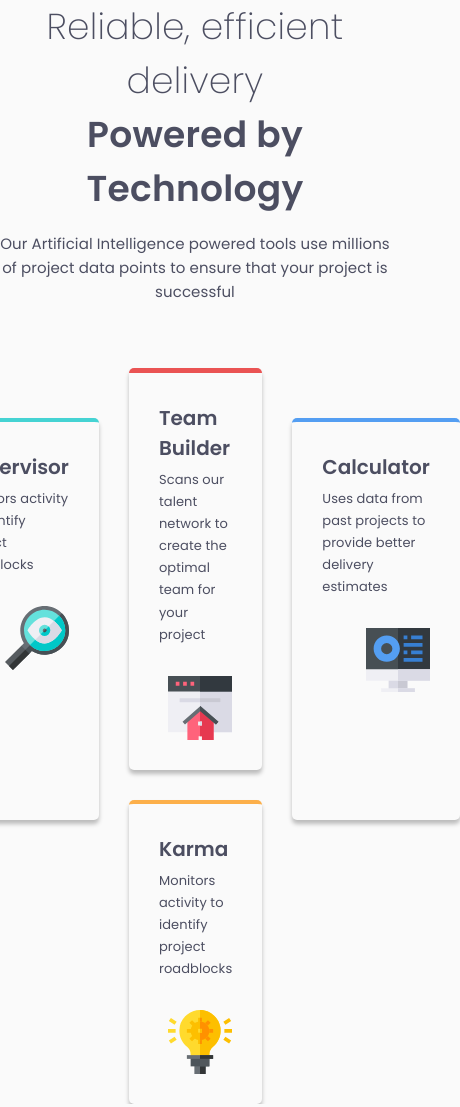
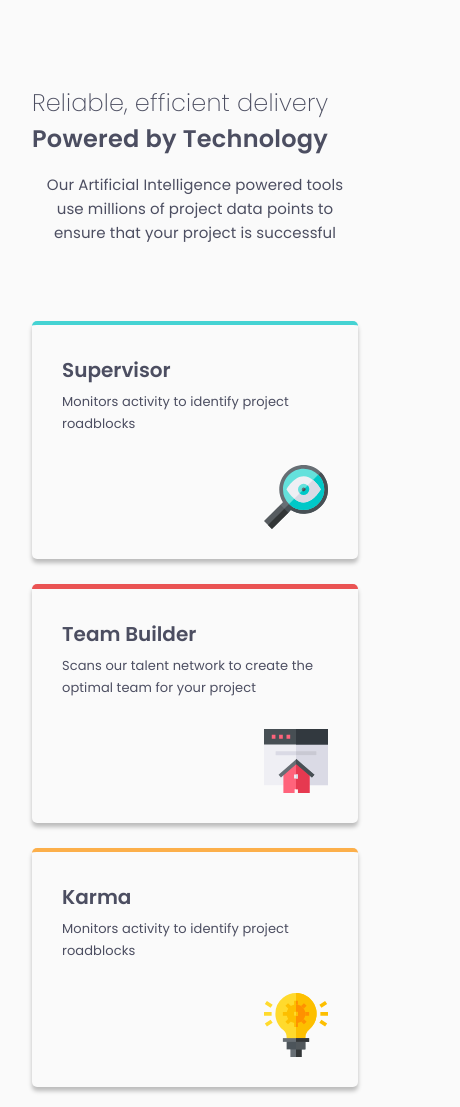
Before and after one commit to JGedd/fem-four-card-feature, a plain HTML site: page index.html in a window 390 px wide. Shown: the top 1107 px of the page, 460 px wide, since content can reach past the window. Drawn offline with Linux system fonts and the light colour scheme.

Commit message:
updated four card feature

```diff
--- a/index.html
+++ b/index.html
@@ -11,9 +11,9 @@
       sizes="32x32"
       href="./images/favicon-32x32.png"
     />
+    <link rel="stylesheet" href="./css/style.min.css" />
+    <title>Frontend Mentor | Four card feature section</title>
 
-    <title>Frontend Mentor | Four card feature section</title>
-    <link rel="stylesheet" href="css/style.css" />
   </head>
   <body>
     <header class="header">
@@ -25,6 +25,7 @@
       </p>
     </header>
 
+<main>
   <div class="container">
     <div class="card card--supervisor">
       <div class="card__text">
@@ -79,5 +80,7 @@
       />
     </div>
   </div>
+</main>
+
   </body>
 </html>
--- a/sass/_base.scss
+++ /dev/null
@@ -1,42 +0,0 @@
-@import url("https://fonts.googleapis.com/css2?family=Poppins:wght@200;400;600&display=swap");
-
-:root {
-  --red: hsl(0, 78%, 62%);
-  --cyan: hsl(180, 62%, 55%);
-  --orange: hsl(34, 97%, 64%);
-  --blue: hsl(212, 86%, 64%);
-  --very-dark-blue: hsl(234, 12%, 34%);
-  --grayish-blue: hsl(229, 6%, 66%);
-  --very-light-gray: hsl(0, 0%, 98%);
-}
-
-$bp-desktop: 90em; //1440px
-$bp-mobile: 23.43em; //375px
-
-* {
-  margin: 0;
-  padding: 0;
-}
-
-*,
-*::before,
-*::after {
-  box-sizing: inherit;
-}
-
-html {
-  box-sizing: border-box;
-  font-size: 62.5%; //1rem = 10px, 10px/16px = 62.5%
-}
-
-body {
-  font-family: "Poppins", sans-serif;
-  font-size: 1.5rem;
-  line-height: 1.5;
-  min-height: 100vh;
-  display: flex;
-  flex-direction: column;
-  align-items: center;
-  justify-content: center;
-  background-color: var(--very-light-gray);
-}
--- a/sass/_layout.scss
+++ /dev/null
@@ -1,128 +0,0 @@
-.header {
-  text-align: center;
-  margin-bottom: 6.4rem;
-
-  @media only screen and (max-width: $bp-mobile) {
-    margin-bottom: 7.6rem;
-    padding: 8.5rem 3.2rem 0 3.2rem;
-  }
-
-  &__sub-heading {
-    font-size: 3.6rem;
-    line-height: 1.5;
-    font-weight: 200;
-    color: var(--very-dark-blue);
-    letter-spacing: 0.25px;
-
-    @media only screen and (max-width: $bp-mobile) {
-      font-size: 2.4rem;
-      letter-spacing: 0.17px;
-    }
-  }
-
-  &__heading {
-    font-size: 3.6rem;
-    line-height: 1.5;
-    font-weight: 600;
-    color: var(--very-dark-blue);
-    letter-spacing: 0.25px;
-    margin-bottom: 1.6rem;
-
-    @media only screen and (max-width: $bp-mobile) {
-      font-size: 2.4rem;
-      letter-spacing: 0.25px;
-    }
-  }
-
-  &__lead {
-    font-size: 1.5rem;
-    line-height: 1.6;
-    color: var(--very-dark-blue);
-    letter-spacing: 0.1px;
-
-    @media only screen and (max-width: $bp-mobile) {
-      text-align: center;
-    }
-  }
-}
-
-.container {
-  display: grid;
-  grid-template-columns: repeat(3, 1fr);
-  gap: 3rem;
-
-  @media only screen and (max-width: $bp-mobile) {
-    display: grid;
-    grid-template-columns: 1fr;
-    gap: 2.5rem;
-    padding: 0 3.2rem;
-    margin-bottom: 7.8rem;
-  }
-}
-
-.card {
-  max-width: 35rem;
-  background-color: var(--very-light-gray);
-  border-radius: 0.8rem;
-  -webkit-box-shadow: 0px 4px 4px 0px rgba(0, 0, 0, 0.25);
-  box-shadow: 0px 4px 4px 0px rgba(0, 0, 0, 0.25);
-
-  border-radius: 0.5rem;
-  padding: 3rem;
-  display: flex;
-  flex-direction: column;
-  gap: 3rem;
-
-  &__image {
-    width: 6.4rem;
-    align-self: flex-end;
-  }
-
-  &__heading {
-    font-size: 2rem;
-    line-height: 1.5;
-    font-weight: 600;
-    color: var(--very-dark-blue);
-    margin-bottom: 0.6rem;
-  }
-
-  &__paragraph {
-    font-size: 1.3rem;
-    line-height: 1.7;
-    color: var(--very-dark-blue);
-    letter-spacing: 0.09px;
-  }
-
-  &--supervisor {
-    border-top: 4px solid var(--cyan);
-    transform: translateY(50px);
-
-    @media only screen and (max-width: $bp-mobile) {
-      transform: translateY(0);
-    }
-  }
-
-  &--team-builder {
-    border-top: 5px solid var(--red);
-  }
-
-  &--karma {
-    border-top: 4px solid var(--orange);
-    grid-column: 2 / 3;
-    grid-row: 2 / 3;
-
-    @media only screen and (max-width: $bp-mobile) {
-      grid-column: auto;
-      grid-row: auto;
-    }
-  }
-
-  &--calculator {
-    border-top: 4px solid var(--blue);
-    transform: translateY(50px);
-
-    @media only screen and (max-width: $bp-mobile) {
-      transform: translateY(0);
-    }
-  }
-}
--- a/sass/main.scss
+++ /dev/null
@@ -1,2 +0,0 @@
-@import "base";
-@import "layout";
--- /dev/null
+++ b/sass/style.scss
@@ -0,0 +1,181 @@
+@import url("https://fonts.googleapis.com/css2?family=Poppins:wght@200;400;600&display=swap");
+
+:root {
+  --red: hsl(0, 78%, 62%);
+  --cyan: hsl(180, 62%, 55%);
+  --orange: hsl(34, 97%, 64%);
+  --blue: hsl(212, 86%, 64%);
+  --very-dark-blue: hsl(234, 12%, 34%);
+  --grayish-blue: hsl(229, 6%, 66%);
+  --very-light-gray: hsl(0, 0%, 98%);
+}
+
+// Desktop Breakpoint
+$bp-desktop: 90em; //1440px
+
+*,
+*::before,
+*::after {
+  box-sizing: inherit;
+  margin: 0;
+  padding: 0;
+}
+
+html {
+  box-sizing: border-box;
+  font-size: 62.5%; //1rem = 10px, 10px/16px = 62.5%
+}
+
+body {
+  font-family: "Poppins", sans-serif;
+  font-size: 1.5rem;
+  line-height: 1.5;
+  min-height: 100vh;
+  display: flex;
+  flex-direction: column;
+  align-items: center;
+  justify-content: center;
+  background-color: var(--very-light-gray);
+}
+
+// header styling
+.header {
+  margin-bottom: 7.6rem;
+  padding: 8.5rem 3.2rem 0 3.2rem;
+
+  @media only screen and (min-width: $bp-desktop) {
+    text-align: center;
+    margin-bottom: 6.4rem;
+  }
+
+  &__sub-heading {
+    font-size: 2.4rem;
+    line-height: 1.5;
+    font-weight: 200;
+    color: var(--very-dark-blue);
+    letter-spacing: 0.17px;
+
+    @media only screen and (min-width: $bp-desktop) {
+     font-size: 3.6rem;
+     letter-spacing: 0.25px;
+
+    }
+
+  }
+
+  &__heading {
+    font-size: 2.4rem;
+    line-height: 1.5;
+    font-weight: 600;
+    color: var(--very-dark-blue);
+    letter-spacing: 0.25px;
+    margin-bottom: 1.6rem;
+
+    @media only screen and (min-width: $bp-desktop) {
+      font-size: 3.6rem;
+      letter-spacing: 0.17px;
+
+    }
+  }
+
+  &__lead {
+    text-align: center;
+    font-size: 1.5rem;
+    line-height: 1.6;
+    color: var(--very-dark-blue);
+    letter-spacing: 0.1px;
+
+    @media only screen and (min-width: $bp-desktop) {
+      text-align: initial;
+    }
+  }
+
+
+}
+
+// Container Styling
+.container {
+  display: grid;
+  grid-template-columns: 1fr;
+  gap: 2.5rem;
+  padding: 0 3.2rem;
+  margin-bottom: 7.8rem;
+
+  @media only screen and (min-width: $bp-desktop) {
+   grid-template-columns: repeat(3, 1fr);
+    gap: 3rem;
+
+  }
+}
+
+// Card Styling
+.card {
+  max-width: 35rem;
+  background-color: var(--very-light-gray);
+  border-radius: 0.8rem;
+  -webkit-box-shadow: 0px 4px 4px 0px rgba(0, 0, 0, 0.25);
+  box-shadow: 0px 4px 4px 0px rgba(0, 0, 0, 0.25);
+
+  border-radius: 0.5rem;
+  padding: 3rem;
+  display: flex;
+  flex-direction: column;
+  gap: 3rem;
+
+  &__image {
+    width: 6.4rem;
+    align-self: flex-end;
+  }
+
+  &__heading {
+    font-size: 2rem;
+    line-height: 1.5;
+    font-weight: 600;
+    color: var(--very-dark-blue);
+    margin-bottom: 0.6rem;
+  }
+
+  &__paragraph {
+    font-size: 1.3rem;
+    line-height: 1.7;
+    color: var(--very-dark-blue);
+    letter-spacing: 0.09px;
+  }
+
+  &--supervisor {
+    border-top: 4px solid var(--cyan);
+    transform: translateY(0px);
+
+    @media only screen and (min-width: $bp-desktop) {
+      transform: translateY(50px);
+    }
+  }
+
+  &--team-builder {
+    border-top: 5px solid var(--red);
+  }
+
+
+  &--karma {
+    border-top: 4px solid var(--orange);
+    grid-column: auto;
+    grid-row: auto;
+
+
+    @media only screen and (min-width: $bp-desktop) {
+      grid-column: 2 / 3;
+      grid-row: 2 / 3;
+    }
+  }
+
+  &--calculator {
+    border-top: 4px solid var(--blue);
+    transform: translateY(0px);
+
+    @media only screen and (min-width: $bp-desktop) {
+      transform: translateY(50px);
+    }
+  }
+
+
+}
```
Also changed, not shown: package.json (deleted, +0 -24 lines), css/style.comp.css (deleted), css/style.css (deleted), css/style.min.css (added), css/style.prefix.css (deleted), 1 other file. Lines whose indentation alone changed are shown as unchanged.
